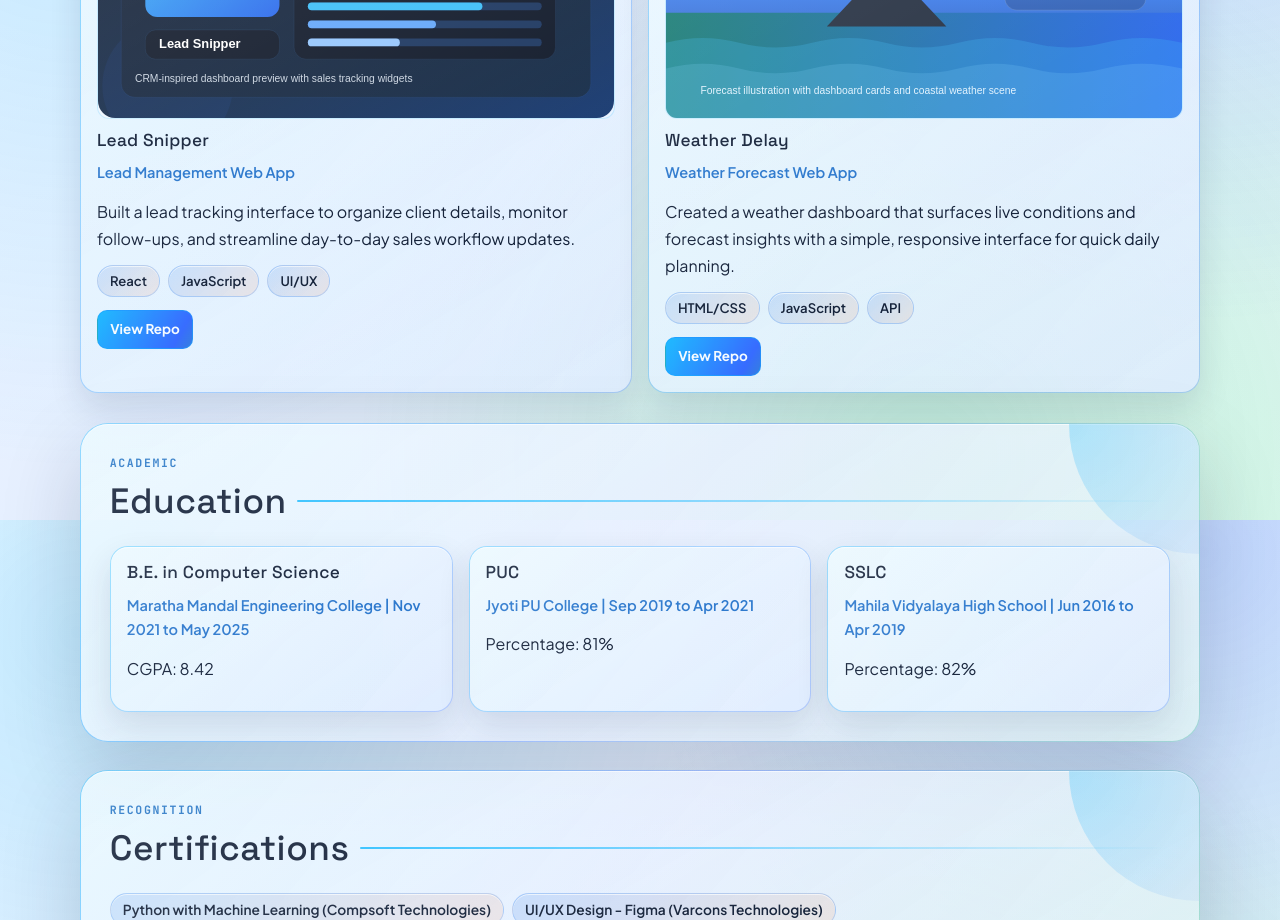
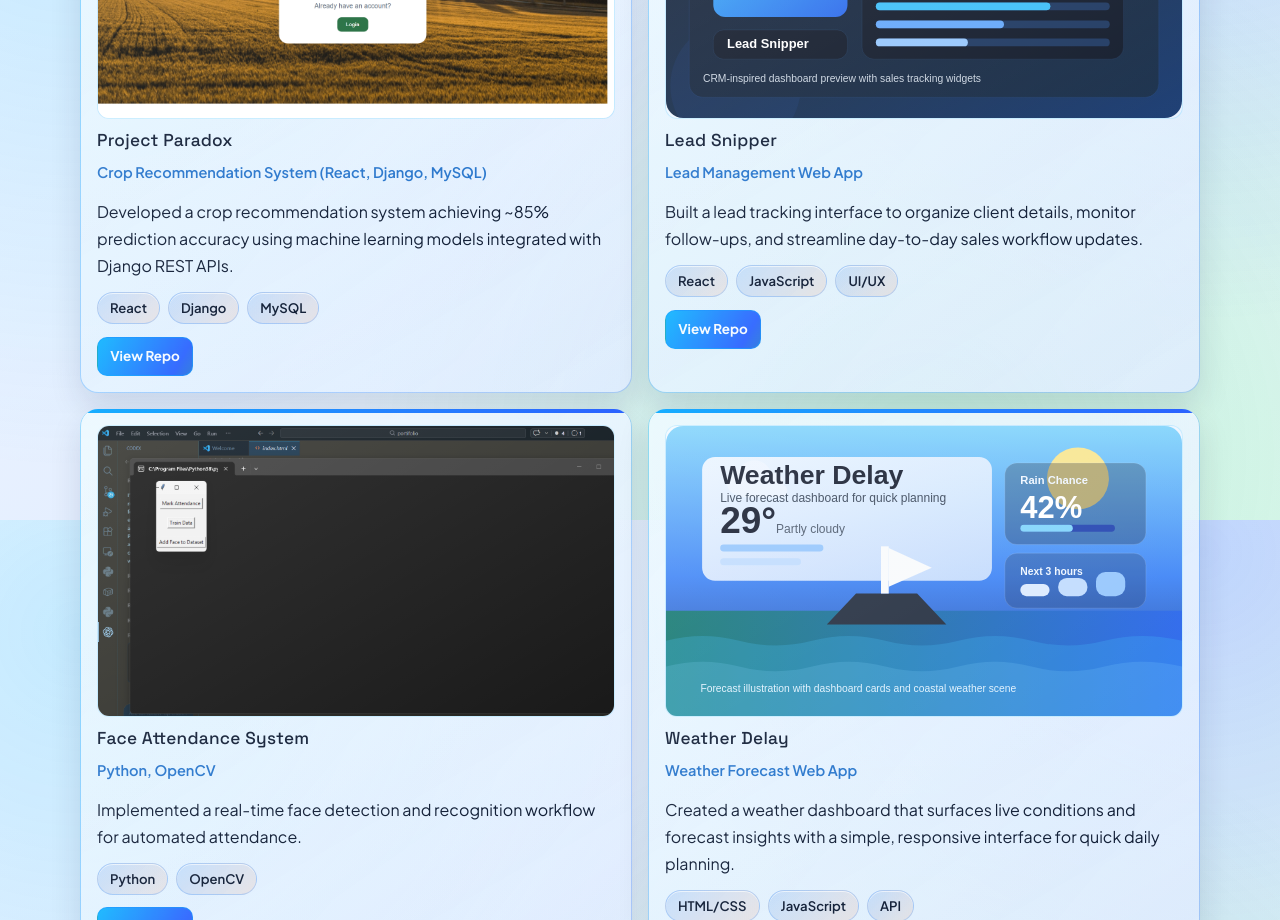
Before and after one commit to Amruta422/Amruta_portfolio, a React (Vite) app: page / in a window 1280 px wide. Shown: the part 1880-2800 px from the top of the page. Built offline with nearby package versions, Linux system fonts and the light colour scheme.

Commit message:
fixed weather API bug

```diff
--- a/src/App.jsx
+++ b/src/App.jsx
@@ -1,7 +1,9 @@
 import { useEffect, useMemo, useRef, useState } from "react";
 import profilePhoto from "../assets/profile.jpg";
-import leadSnipper from "../assets/lead-snipper.svg";
-import weatherBoat from "../assets/weather-boat.svg";
+import projectParadox from "../assets/project-paradox.png";
+import leadSnipper from "../assets/lead-snipper-project.svg";
+import faceAttendance from "../assets/face-attendance.png";
+import weatherBoat from "../assets/weather-delay-project.svg";
 
 
 const navItems = [
@@ -32,6 +34,16 @@ const skills = [
 
 const projects = [
   {
+    title: "Project Paradox",
+    meta: "Crop Recommendation System (React, Django, MySQL)",
+    description:
+      "Developed a crop recommendation system achieving ~85% prediction accuracy using machine learning models integrated with Django REST APIs.",
+    tags: ["React", "Django", "MySQL"],
+    repo: "https://github.com/Amruta422/project_paradox",
+    image: projectParadox,
+    alt: "Screenshot of Project Paradox application",
+  },
+  {
     title: "Lead Snipper",
     meta: "Lead Management Web App",
     description:
@@ -40,6 +52,16 @@ const projects = [
     repo: "https://github.com/Amruta422",
     image: leadSnipper,
     alt: "Illustrated preview for Lead Snipper project",
+  },
+  {
+    title: "Face Attendance System",
+    meta: "Python, OpenCV",
+    description:
+      "Implemented a real-time face detection and recognition workflow for automated attendance.",
+    tags: ["Python", "OpenCV"],
+    repo: "https://github.com/Amruta422/face-attendenc",
+    image: faceAttendance,
+    alt: "Screenshot of Face Attendance System",
   },
   {
     title: "Weather Delay",
```
Also changed, not shown: assets/lead-snipper-project.svg (added), assets/weather-delay-project.svg (added).
